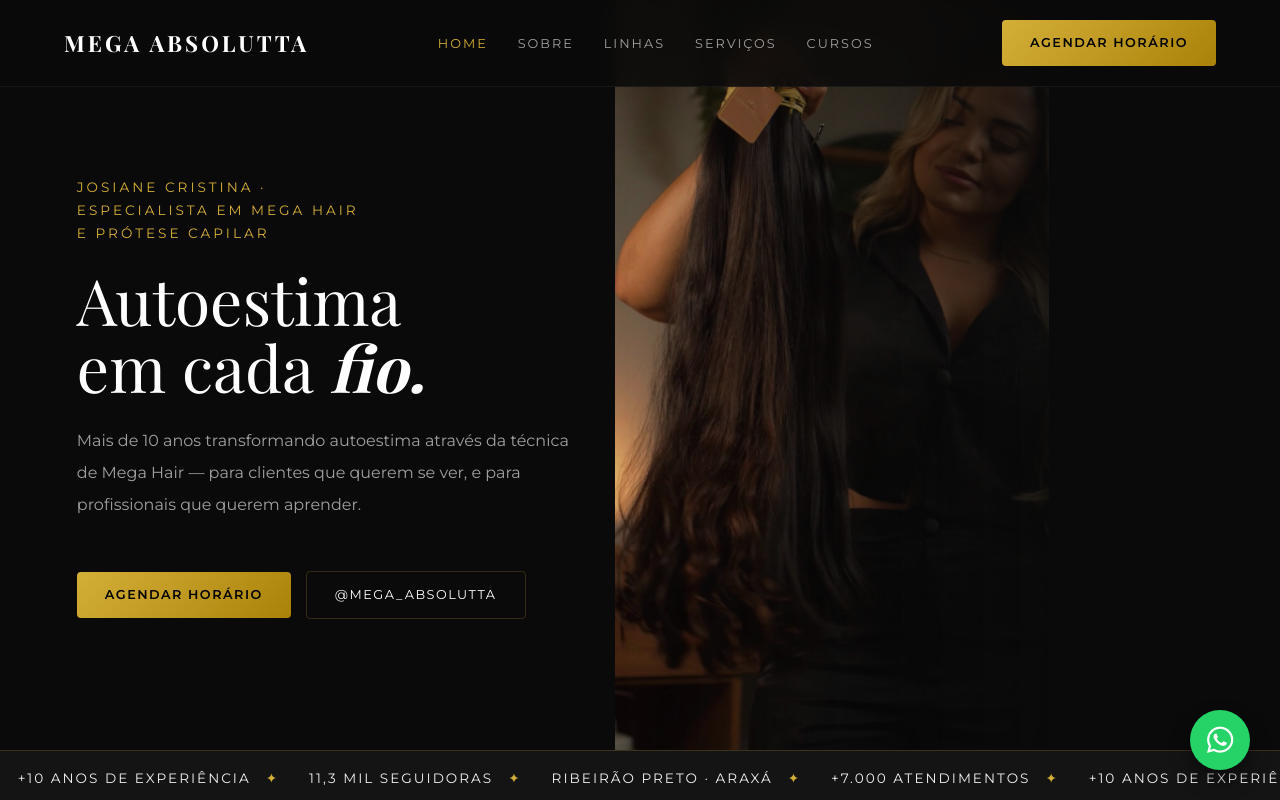
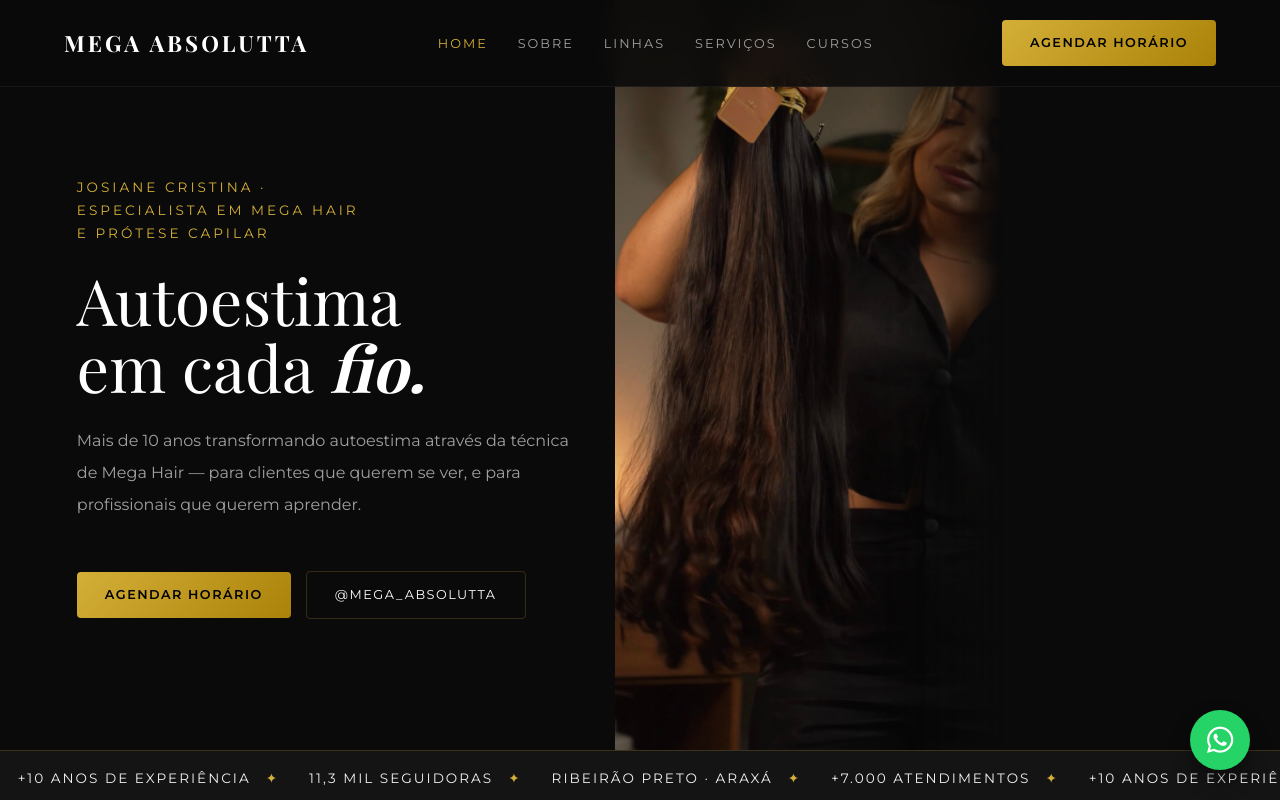
Before and after one commit to renandsantana/Site, a plain HTML site: page index.html in a window 1280 px wide. Shown: the top 800 px of the page. Drawn offline with nearby package versions, Linux system fonts and the light colour scheme; a web font is replaced by a local one.

Commit message:
alteração da transparencia, lado e percentual

```diff
--- a/index.html
+++ b/index.html
@@ -237,7 +237,7 @@
 
   /* APLICANDO A TRANSPARÊNCIA DIRETO NA IMAGEM: */
   -webkit-mask-image: linear-gradient(to right, transparent 0%, rgba(0, 0, 0, 0.5) 55%, #000 80%);
-  mask-image: linear-gradient(to left, transparent 20%, rgba(0, 0, 0, 0.5) 42%, #000 80%);
+  mask-image: linear-gradient(to left, transparent 31%, rgba(0, 0, 0, 0.5) 36%, #000 45%);
 }
 
     /* =========================================================
```
